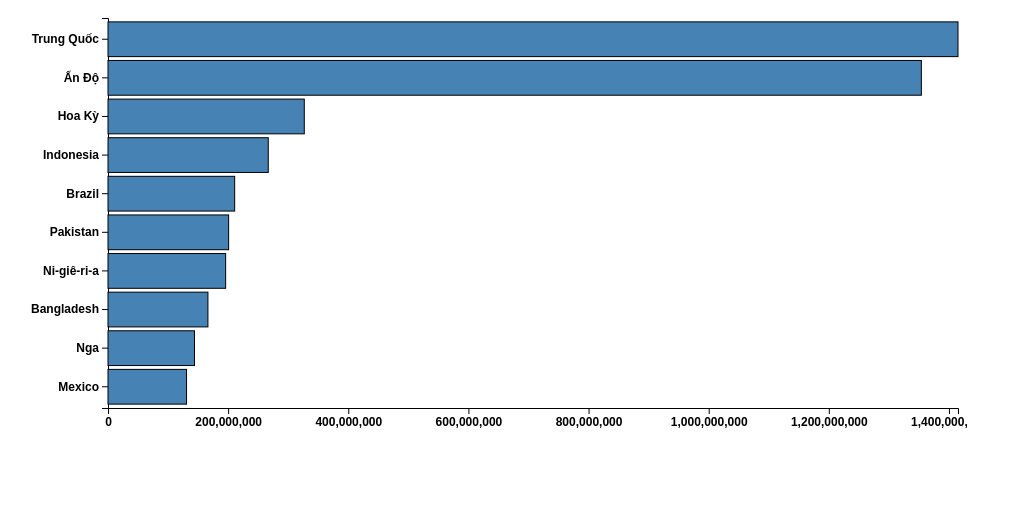
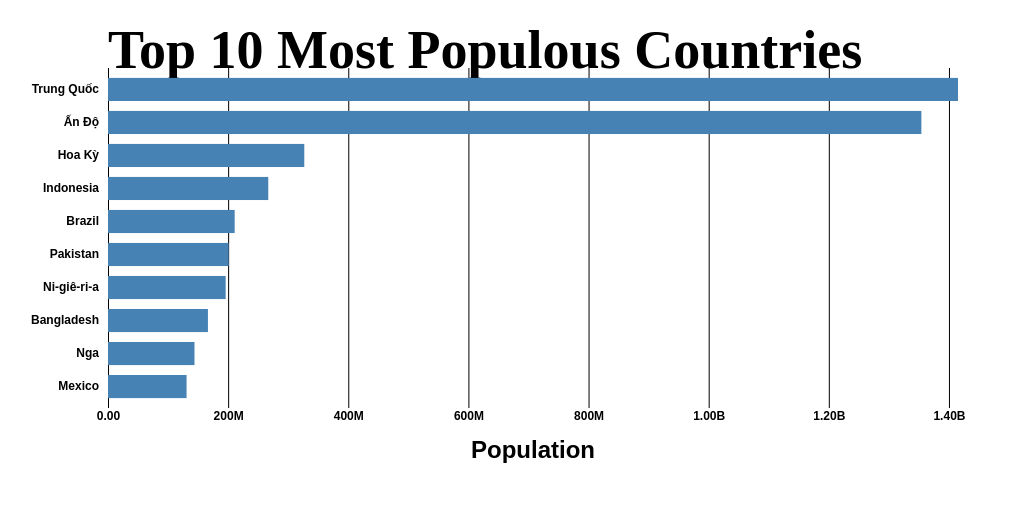
Before and after one commit to MinhBang1000/data-visualization-nycu, a website built with webpack: page Making Bar Chart/index.html in a window 1280 px wide. Shown: the top 530 px of the page, without its empty margins (0-1022 px from the left). Built offline with nearby package versions, Linux system fonts and the light colour scheme.

Commit message:
DV_0002: Completely Finished The Bar Chart

```diff
--- a/Making Bar Chart/index.js
+++ b/Making Bar Chart/index.js
@@ -6,7 +6,8 @@ const {
     scaleBand,
     max,
     axisLeft,
-    axisBottom
+    axisBottom,
+    format
 } = d3
 
 const svg = select('svg')
@@ -18,7 +19,7 @@ const render = (data) => {
     const yValue = (d) => d.country
 
     const margin = {
-        top: 10,
+        top: 60,
         bottom: 100,
         left: 100,
         right: 10
@@ -37,11 +38,39 @@ const render = (data) => {
     const yScale = scaleBand()
         .domain(data.map(yValue))
         .range([0, innerHeight])
-        .padding(0.1)
+        .padding(0.3)
 
-    const leftAxis = g.append('g').call(axisLeft(yScale))
-    const bottomAxis = g.append('g').call(axisBottom(xScale))
+    const xAxisTickFormat = number =>
+        format('.3s')(number)
+        .replace('G','B')
+
+    const xAxis = axisBottom(xScale)
+        .tickFormat(xAxisTickFormat)
+        .tickSize(-innerHeight)
+
+    const yAxis = axisLeft(yScale)
+
+    const leftAxis = g.append('g').call(yAxis)
+    const bottomAxis = g.append('g').call(xAxis)
     bottomAxis.attr('transform', `translate(0, ${innerHeight})`)
+
+    // delete lines
+    bottomAxis.selectAll('.domain')
+        .remove()
+    leftAxis.selectAll('.domain, .tick line')
+        .remove()
+    // add label of axis
+    bottomAxis.append('text')
+        .text('Population')
+        .attr('x', innerWidth/2)
+        .attr('y', 50)
+        .attr('class', 'axis-label')
+        .attr('fill','black')
+
+    // add the title of chart
+    g.append('text')
+        .attr('class', 'title')
+        .text('Top 10 Most Populous Countries')
 
     g.selectAll('rect')
         .data(data).enter()
--- a/Making Bar Chart/style.css
+++ b/Making Bar Chart/style.css
@@ -5,7 +5,12 @@ text {
 
 rect {
     fill: steelblue;
-    stroke-width: 1px;
-    stroke: black;
+}
 
+.axis-label {
+    font-size: 24px;
 }
+
+.title {
+    font-size: 54px;
+}
```
